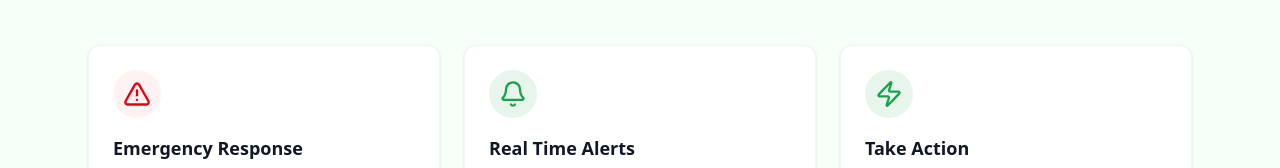
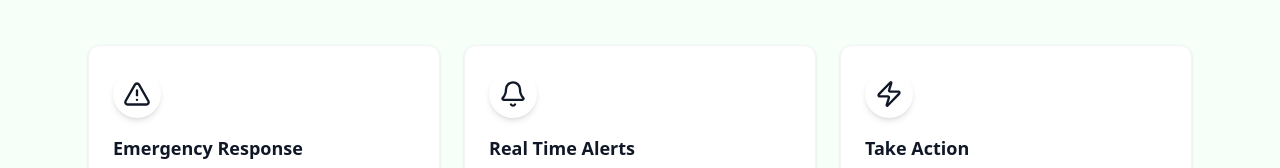
Before and after one commit to LydiaNeema/EcoAction-Hub, a Next.js app in the folder client/: page / in a window 1280 px wide. Shown: the part 1082-1250 px from the top of the page. Built offline with nearby package versions, Linux system fonts and the light colour scheme.

Commit message:
Update landing page feature cards: white circular icon backgrounds with black icons

```diff
--- a/client/src/app/page.jsx
+++ b/client/src/app/page.jsx
@@ -106,8 +106,8 @@ export default function Home() {
         <div className="grid md:grid-cols-3 gap-6">
           {/* Card 1: Emergency Response */}
           <div className="bg-white rounded-xl p-6 shadow-sm border border-gray-100 text-left">
-            <div className="w-12 h-12 mb-4 flex items-center justify-center rounded-full bg-red-50">
-              <AlertTriangle className="text-red-600" size={28} />
+            <div className="w-12 h-12 mb-4 flex items-center justify-center rounded-full bg-white shadow-md">
+              <AlertTriangle className="text-gray-900" size={28} />
             </div>
             <h3 className="text-lg font-semibold text-gray-900 mb-2">Emergency Response</h3>
             <p className="text-gray-600 text-sm leading-relaxed">
@@ -117,8 +117,8 @@ export default function Home() {
 
           {/* Card 2: Real Time Alerts */}
           <div className="bg-white rounded-xl p-6 shadow-sm border border-gray-100 text-left">
-            <div className="w-12 h-12 mb-4 flex items-center justify-center rounded-full bg-[#E8F5ED]">
-              <Bell className="text-[#16A34A]" size={28} />
+            <div className="w-12 h-12 mb-4 flex items-center justify-center rounded-full bg-white shadow-md">
+              <Bell className="text-gray-900" size={28} />
             </div>
             <h3 className="text-lg font-semibold text-gray-900 mb-2">Real Time Alerts</h3>
             <p className="text-gray-600 text-sm leading-relaxed">
@@ -128,8 +128,8 @@ export default function Home() {
 
           {/* Card 3: Take Action */}
           <div className="bg-white rounded-xl p-6 shadow-sm border border-gray-100 text-left">
-            <div className="w-12 h-12 mb-4 flex items-center justify-center rounded-full bg-[#E8F5ED]">
-              <Zap className="text-[#16A34A]" size={28} />
+            <div className="w-12 h-12 mb-4 flex items-center justify-center rounded-full bg-white shadow-md">
+              <Zap className="text-gray-900" size={28} />
             </div>
             <h3 className="text-lg font-semibold text-gray-900 mb-2">Take Action</h3>
             <p className="text-gray-600 text-sm leading-relaxed">
```
